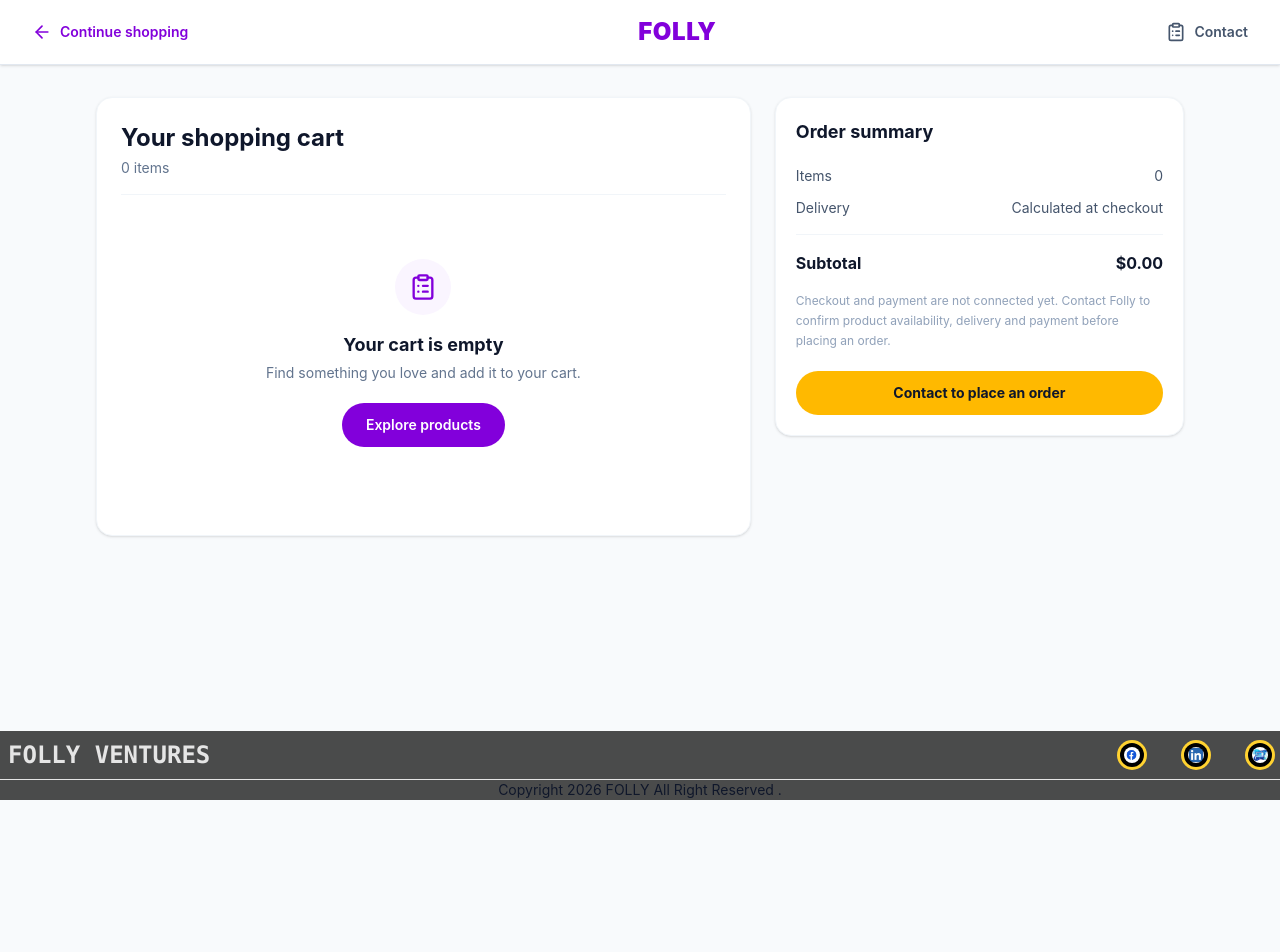
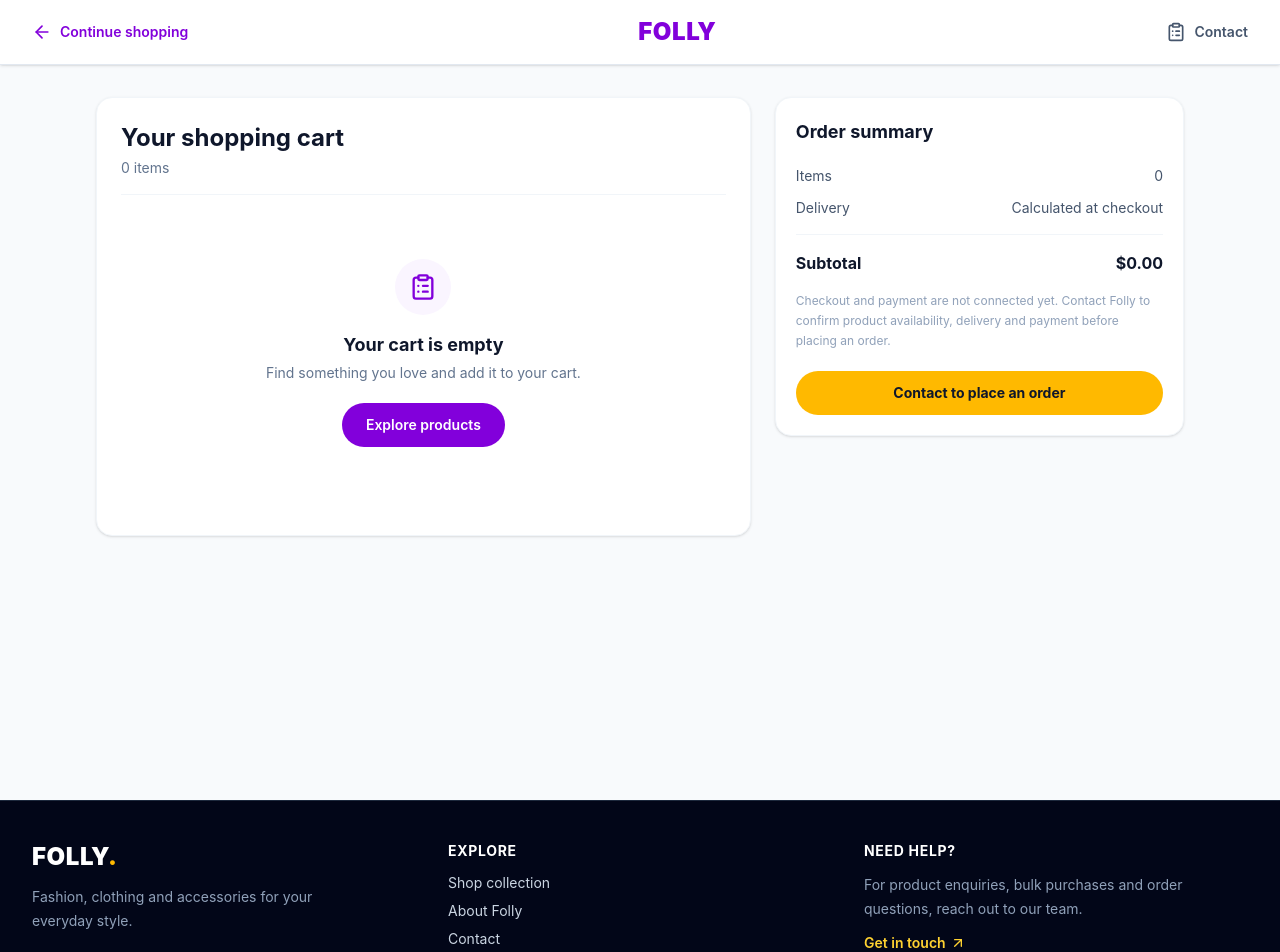
Before and after one commit to abdulsalam-hub/folly, a React (Vite) app: page /cart in a window 1280 px wide. Shown: the top 952 px of the page. Before the commit the page ends 800 px from the top, so only its background shows below. Built offline with nearby package versions, Linux system fonts and the light colour scheme.

Commit message:
Polish storefront src/components/Footer.jsx

```diff
--- a/src/components/Footer.jsx
+++ b/src/components/Footer.jsx
@@ -1,39 +1,33 @@
-import {CircleIcon} from "lucide-react";
-import int from "../assets/in.png";
-import face from "../assets/face.png";
-import code3 from "../assets/code3.jpeg";
+import { Link } from "react-router-dom";
+import { ArrowUpRight } from "lucide-react";
+
 const Footer = () => {
   return (
-    <>
-      <div className="bg-blend-darken fixed bottom-0 right-0 bg-[rgba(0,0,0,0.7)] w-full items-center">
-        <div className="text-justify flex justify-between text-neutral-200 border-b p-1 md:p-2">
-          <h1 className="text-xl md:text-2xl items-center font-mono font-bold ,-auto">
-            FOLLY VENTURES
-          </h1>
-          <div className="flex gap-x-5 md:gap-x-10 text-white items-center">
-            <img
-              src={face}
-              alt="facebook"
-              className="ring-2 md:ring-3 ring-amber-300 h-6 md:h-6 w-6 md:w-6  rounded-full p-1 hover:scale-110 bg-black"
-            />
-            <img
-              src={int}
-              alt="linkkedin"
-              className="ring-3 ring-amber-300 h-6 md:h-6 w-6 md:w-6 rounded-full p-1 hover:scale-110 bg-black"
-            />
-            <img
-              src={code3}
-              alt="instagram"
-              className="ring-3 ring-amber-300 h-6 md:h-6 w-6 md:w-6 rounded-full p-1 hover:scale-110 bg-black"
-            />
-          </div>
+    <footer className="border-t border-slate-800 bg-slate-950 text-slate-300">
+      <div className="mx-auto grid max-w-7xl gap-8 px-5 py-10 sm:grid-cols-2 md:grid-cols-3 md:px-8">
+        <div>
+          <Link to="/" className="text-2xl font-black tracking-wide text-white">FOLLY<span className="text-amber-400">.</span></Link>
+          <p className="mt-3 max-w-xs text-sm leading-6 text-slate-400">Fashion, clothing and accessories for your everyday style.</p>
         </div>
-        <p className="text-center capitalize md:text-sm text-sx p-1/2">
-          {" "}
-          copyright 2026 FOLLY All right reserved .
-        </p>
+        <div>
+          <h2 className="text-sm font-bold uppercase tracking-wider text-white">Explore</h2>
+          <nav className="mt-3 flex flex-col items-start gap-2 text-sm">
+            <Link to="/products" className="hover:text-amber-300">Shop collection</Link>
+            <Link to="/about" className="hover:text-amber-300">About Folly</Link>
+            <Link to="/contact" className="hover:text-amber-300">Contact</Link>
+          </nav>
+        </div>
+        <div>
+          <h2 className="text-sm font-bold uppercase tracking-wider text-white">Need help?</h2>
+          <p className="mt-3 text-sm leading-6 text-slate-400">For product enquiries, bulk purchases and order questions, reach out to our team.</p>
+          <Link to="/contact" className="mt-3 inline-flex items-center gap-1 text-sm font-semibold text-amber-300 hover:text-amber-200">Get in touch <ArrowUpRight className="h-4 w-4" /></Link>
+        </div>
       </div>
-    </>
+      <div className="border-t border-white/10 px-5 py-4 text-center text-xs text-slate-500">
+        © {new Date().getFullYear()} Folly Market. All rights reserved.
+      </div>
+    </footer>
   );
 };
+
 export default Footer;
```
